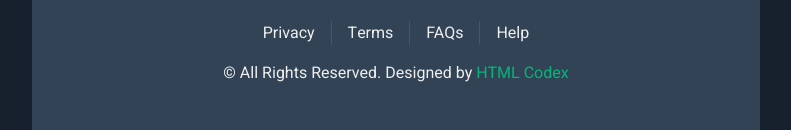
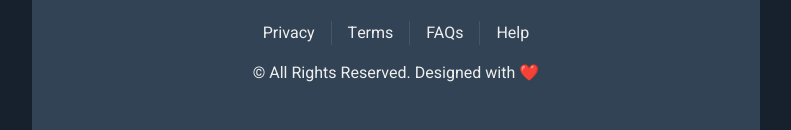
Before and after one commit to yassine-ouaarab/yassine-ouaarab.github.io, a plain HTML site: page index.html in a window 1280 px wide. Shown: the part 5561-5691 px from the top of the page, without its empty margins (438-1229 px from the left). Drawn offline with nearby package versions, Linux system fonts and the light colour scheme.

Commit message:
update rights

```diff
--- a/index.html
+++ b/index.html
@@ -480,7 +480,7 @@
                             </div>
 
                             <!--/*** This template is free as long as you keep the footer author’s credit link/attribution link/backlink. If you'd like to use the template without the footer author’s credit link/attribution link/backlink, you can purchase the Credit Removal License from "https://htmlcodex.com/credit-removal". Thank you for your support. ***/-->
-							<p class="m-0">&copy; All Rights Reserved. Designed by <a href="https://htmlcodex.com">HTML Codex</a></p>
+							<p class="m-0">&copy; All Rights Reserved. Designed with ❤️</p>
                         </div>
                     </section>
                     <!-- Footer End -->
```
